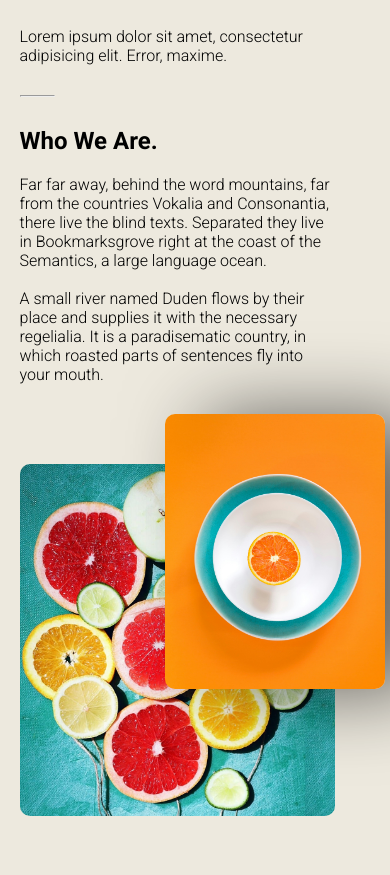
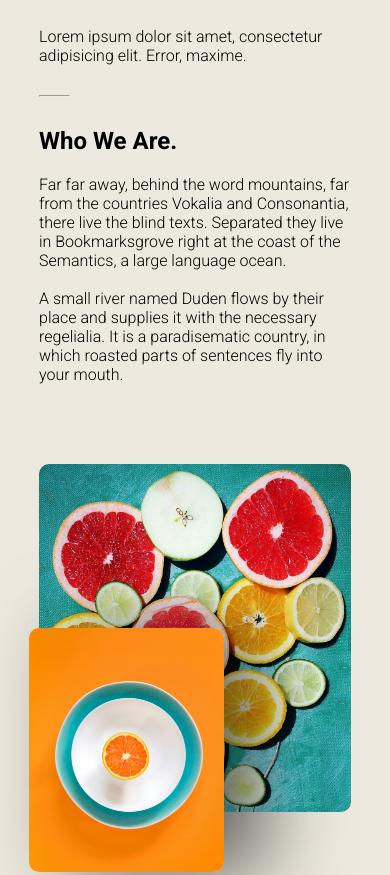
Before and after one commit to NanhoiRey/snack-content, a plain HTML site: page index.html in a window 390 px wide. Shown: the part 1002-1877 px from the top of the page. Drawn offline with Linux system fonts and the light colour scheme.

Commit message:
Update about.css

```diff
--- a/css/about.css
+++ b/css/about.css
@@ -95,24 +95,15 @@
     .about-article{
         width: 100%;
         display: flex;
+        grid-template-columns: none;
+
         flex-direction: column;
         margin-top: 0rem;
         margin-bottom: 0rem;
     }
-    .img2{
-        width: 220px;
-        position: absolute;
-        z-index: 2;
-        margin-left: -20px;
-        box-shadow: 40px 2px 80px rgba(0, 0, 0, 0.596);
-    }
-    .img1{
-        width: 100%;
-        position: relative;
-        z-index: 1;
-    }
+
     .about-container{
-        padding: 5rem 5% 5rem 5%;
+        padding: 5rem 10% 5rem 10%;
 
 
     }
@@ -122,7 +113,6 @@
         justify-content: center;
         align-items: center;
         gap: 20px;
-        ;
     }
     .team-card{
         width: 45%;
@@ -132,7 +122,30 @@
 
     }
     .about-left{
+        width: 100%;
         margin-bottom: 5rem;
     }
+    .about-right{
+        display: flex;
+        justify-content:end;
+        align-items: baseline;
+        bottom: 0;
+        width: 100%;
+    }
+
+    .img2{
+        width: 50%;
+        position: absolute;
+        z-index: 2;
+        margin-bottom: -60px !important;
+        margin-left:-10px;
+        box-shadow: 40px 2px 80px rgba(0, 0, 0, 0.596);
+    }
+    .img1{
+        width: 100%;
+        position: relative;
+        z-index: 1;
+    }
+
 
 }
```
